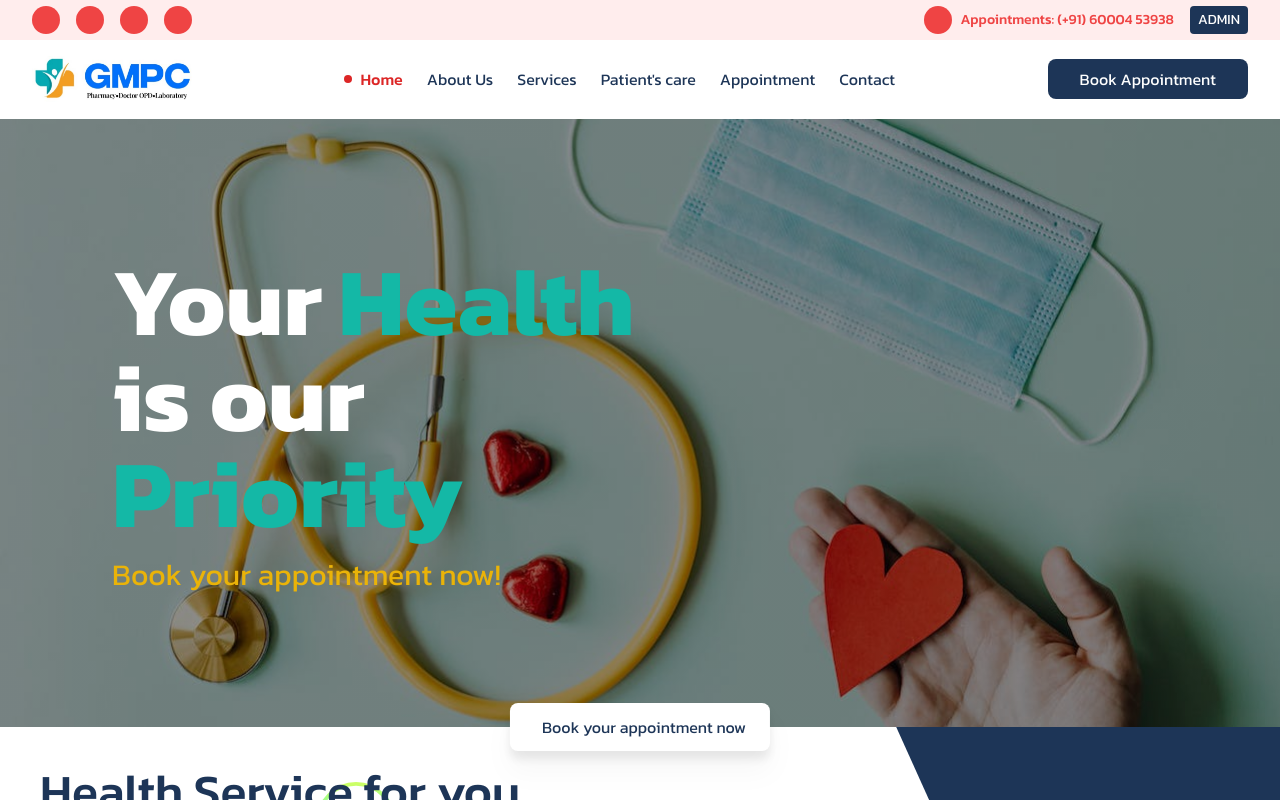
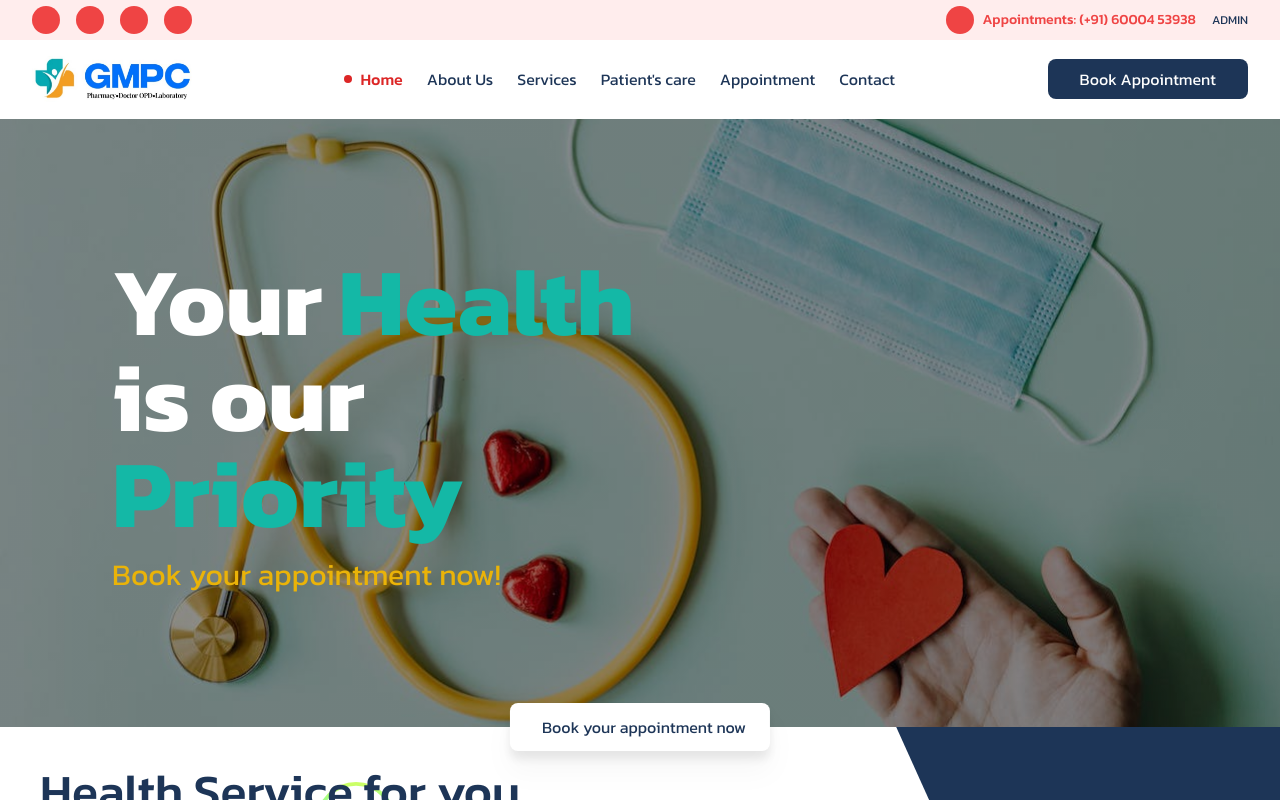
Before and after one commit to rajkumar23411/gmpc, a React (Vite) app: page / in a window 1280 px wide. Built offline with nearby package versions, Linux system fonts and the light colour scheme; no server answers; some icons are missing; what tailwindcss-animated would draw is missing.

Commit message:
updating ui

```diff
--- a/src/components/shared/TopNavBar.tsx
+++ b/src/components/shared/TopNavBar.tsx
@@ -63,7 +63,7 @@ const TopNavBar = () => {
                 </a>
                 <Link
                     to={"/admin/login"}
-                    className="hidden md:block bg-main text-white px-2 py-1 text-sm rounded-sm cursor-pointer"
+                    className="uppercase text-main text-xs"
                 >
                     ADMIN
                 </Link>
```
